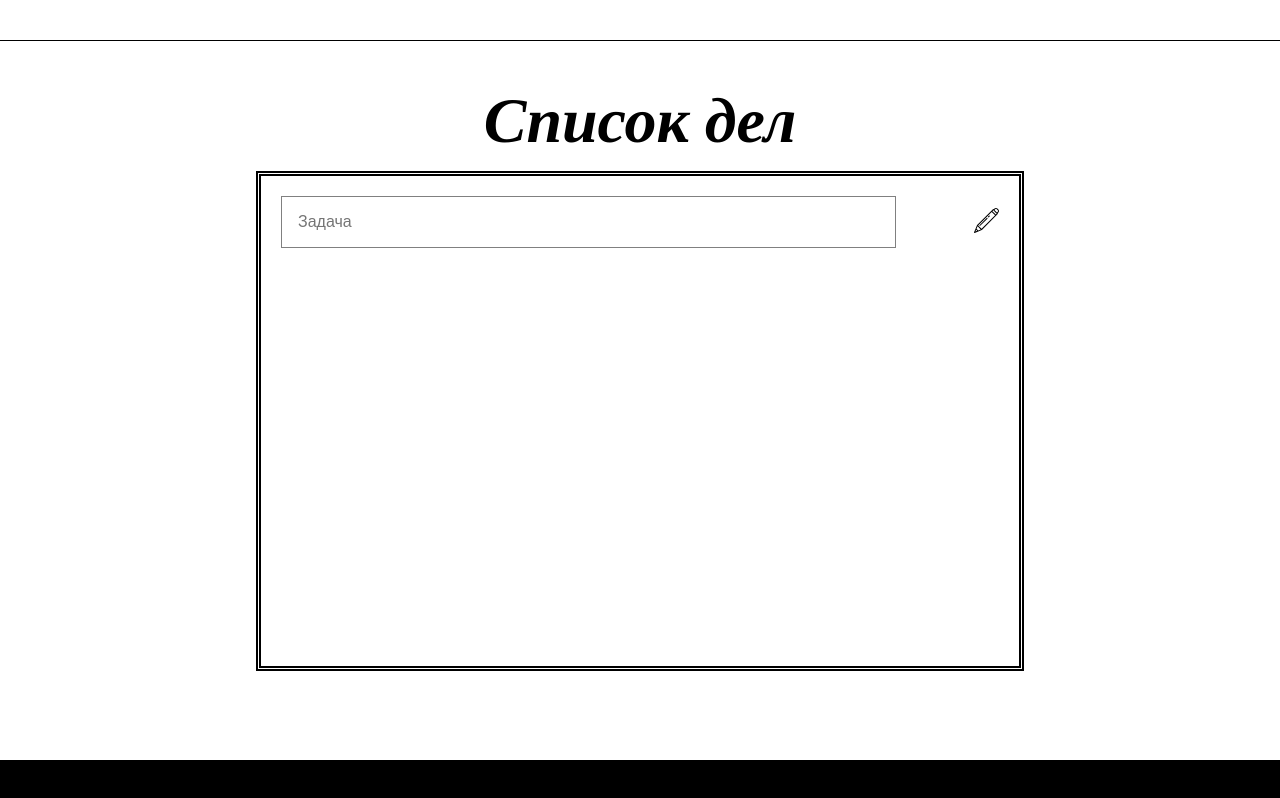
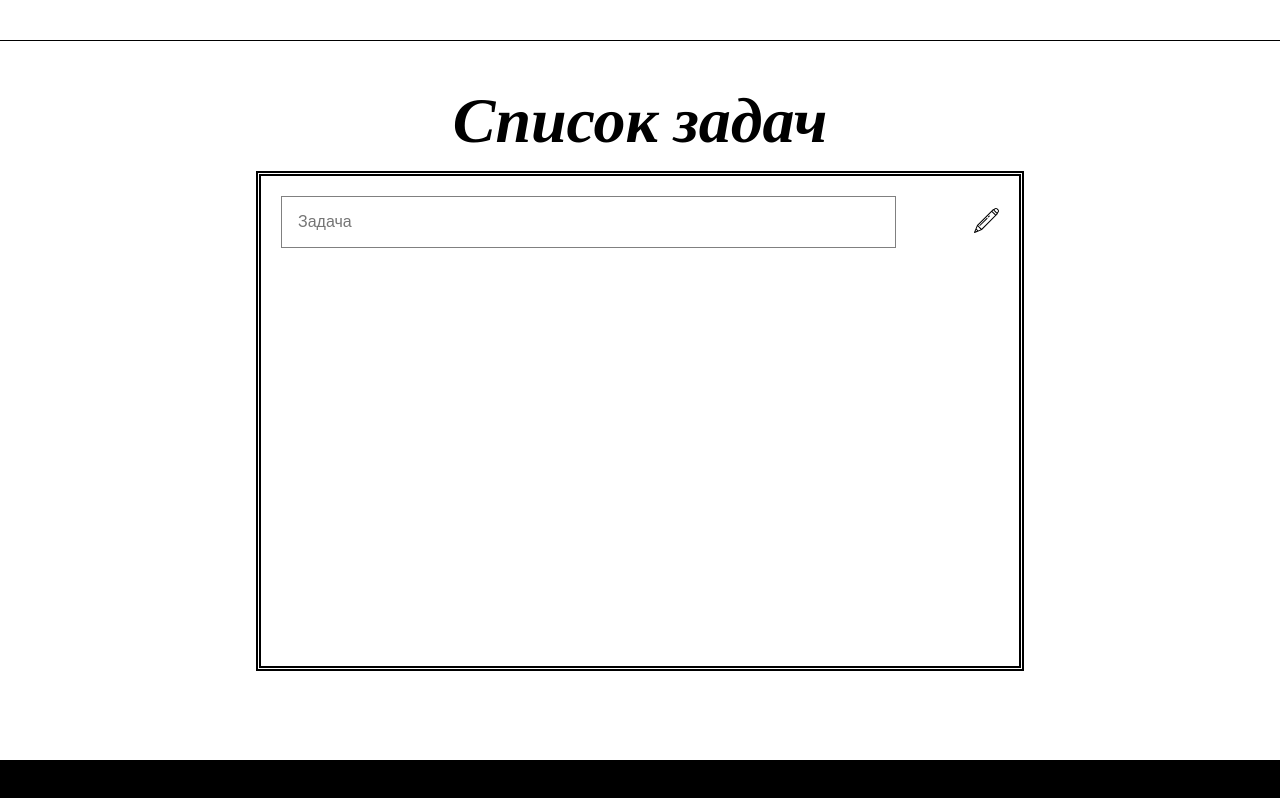
Before and after one commit to we1tkindzy/todo-list, a plain HTML site: page index.html in a window 1280 px wide. Drawn offline with Linux system fonts and the light colour scheme.

Commit message:
Исправляет заголовок

```diff
--- a/index.html
+++ b/index.html
@@ -56,7 +56,7 @@
 
       <main  class="main">
         <section class="todo">
-          <h1 class="todo__title">Список дел</h1>
+          <h1 class="todo__title">Список задач</h1>
           <div class="todo__wrapper">
             <div class="todo__add-task-wrapper">
               <label class="visually-hidden" for="todo">Новая задача</label>
```
